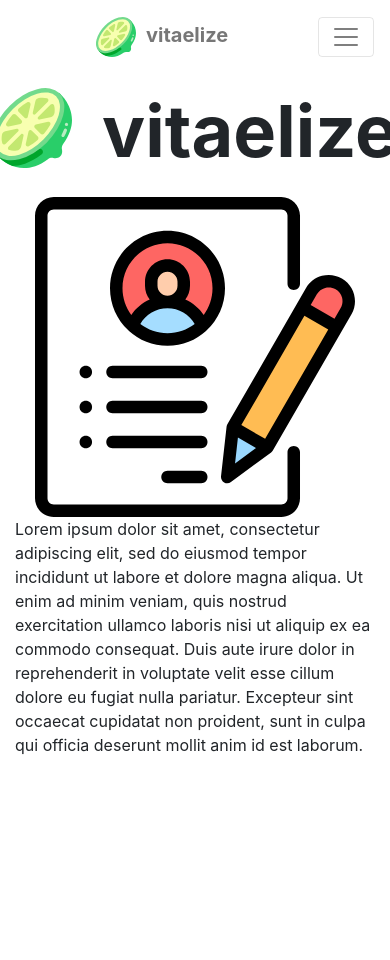
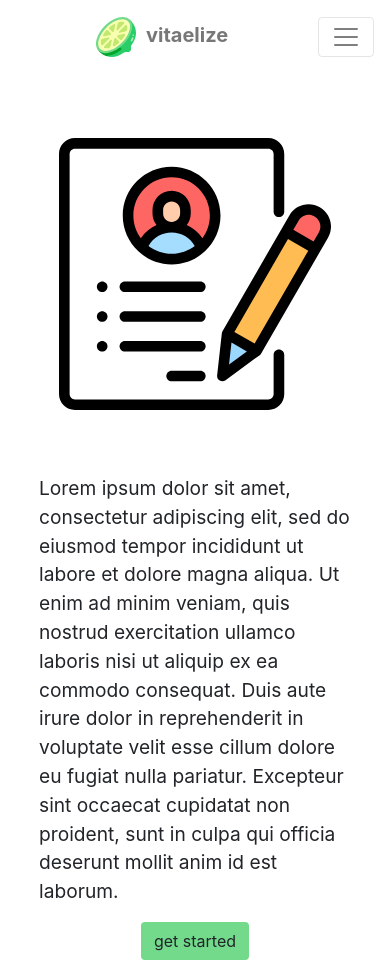
Before and after one commit to TommyLeoni/vitaelize, a React (Create React App) app in the folder frontend/: page / in a window 390 px wide. Before the commit the page ends 844 px from the top, so only its background shows below. Built offline with nearby package versions, Linux system fonts and the light colour scheme.

Commit message:
more or less done with the homepage

```diff
--- a/frontend/package.json
+++ b/frontend/package.json
@@ -5,6 +5,7 @@
   "dependencies": {
     "axios": "^0.19.0",
     "bootstrap": "^4.3.1",
+    "node-sass": "^4.13.0",
     "react": "^16.9.0",
     "react-dom": "^16.9.0",
     "react-scripts": "3.1.1"
--- a/frontend/src/components/Homepage/Home.css
+++ b/frontend/src/components/Homepage/Home.css
@@ -2,8 +2,8 @@
     font-size: 4.5rem;
 }
 
-.m-title{
-    margin: 4% 0;
+#m-title{
+    margin: 4% 0 9% 0;
 }
 
 .Home-logo{
@@ -23,9 +23,82 @@
 #div-htext{
     height: 20rem;
 }
-
+.btn-vitaelize{
+    background-color: #73da8c;
+}
+#introduction-text{
+    font-size: 1.2rem;
+}
+/*max phone width*/
 @media only screen and (max-device-width: 414px){
-    #hometitle{
-        font-size: 3.8rem;
+    #m-title{
+        visibility: hidden;
+        display: none !important;
+    }
+    .Home-cv{
+        height: 15rem;
+        width: 15rem;
+    }
+    #div-htext{
+        margin-left: 1.5rem !important;
+        margin-right: 1.5rem !important;
+    }
+    #div-hcv{
+        margin-top: 4rem;
+        margin-bottom: 4rem;
     }
 }
+/*for resizing*/
+@media only screen and (max-width: 414px){
+    #m-title{
+        visibility: hidden;
+        display: none !important;
+    }
+    .Home-cv{
+        height: 15rem;
+        width: 15rem;
+    }
+    #div-htext{
+        margin-left: 1.5rem !important;
+        margin-right: 1.5rem !important;
+    }
+    #div-hcv{
+        margin-top: 4rem;
+        margin-bottom: 4rem;
+    }
+}
+/*widest collapsed navbar width*/
+@media only screen and (min-device-width: 415px) and (max-device-width: 763px) {
+    #m-title{
+        visibility: hidden;
+        display: none !important;
+    }
+    .Home-cv{
+        height: 15rem;
+        width: 15rem;
+    }
+    #div-htext{
+        margin-left: 1.5rem !important;
+        margin-right: 1.5rem !important;
+    }
+    #div-hcv{
+        margin-top: 4rem;
+        margin-bottom: 4rem;
+    }
+}
+/*open navbar*/
+@media only screen and (min-device-width: 988px) {
+
+}
+/*website width when intro text and logo arent on top of each other anymore*/
+@media only screen and (min-device-width: 764px) {
+    #m-title{
+        visibility: hidden;
+        margin: 0 !important;
+
+    }
+    .Home-cv{
+        height: 17rem;
+        width: 17rem;
+    }
+}
--- a/frontend/src/components/Homepage/Home.js
+++ b/frontend/src/components/Homepage/Home.js
@@ -6,20 +6,25 @@ import cv from "../../images/resume.svg"
 function Home() {
     return (
         <div className="container">
-            <div className="d-flex justify-content-center m-title">
+            <div className="d-flex justify-content-center" id="m-title">
                 <img src={logo} className="Home-logo " alt="logo" />
                 <h1 className="font-weight-bold" id="hometitle">vitaelize</h1>
             </div>
             <div className="row">
-                {/*row and justify-center*/}
 
-                <div className="col-md-5 d-flex justify-content-center ml-auto" id="div-hcv">
+                <div className="col-lg-5 col-md-10 col-sm-12 d-flex ml-auto mr-auto justify-content-center" id="div-hcv">
                     <img src={cv} className="Home-cv" alt="cv" />
                 </div>
-                <div className="col-md-5 justify-content-center mr-auto" id="div-htext">
-                    <p>
-                        Lorem ipsum dolor sit amet, consectetur adipiscing elit, sed do eiusmod tempor incididunt ut labore et dolore magna aliqua. Ut enim ad minim veniam, quis nostrud exercitation ullamco laboris nisi ut aliquip ex ea commodo consequat. Duis aute irure dolor in reprehenderit in voluptate velit esse cillum dolore eu fugiat nulla pariatur. Excepteur sint occaecat cupidatat non proident, sunt in culpa qui officia deserunt mollit anim id est laborum.
-                    </p>
+                <div className="col-lg-5 col-md-10 mr-lg-5 ml-5 mt-md-5 mt-lg-0 text-lg-left text-md-center" id="div-htext">
+                    <div className="d-flex justify-content-center">
+                        <p id="introduction-text">
+                            Lorem ipsum dolor sit amet, consectetur adipiscing elit, sed do eiusmod tempor incididunt ut labore et dolore magna aliqua. Ut enim ad minim veniam, quis nostrud exercitation ullamco laboris nisi ut aliquip ex ea commodo consequat. Duis aute irure dolor in reprehenderit in voluptate velit esse cillum dolore eu fugiat nulla pariatur. Excepteur sint occaecat cupidatat non proident, sunt in culpa qui officia deserunt mollit anim id est laborum.
+                        </p>
+                    </div>
+                    <div className="d-flex justify-content-center mb-3">
+                        <button className="btn btn-vitaelize">get started</button>
+                    </div>
+
                 </div>
             </div>
         </div>
```
Also changed, not shown: 1 other file (tests, documents, lock files or other folders).
